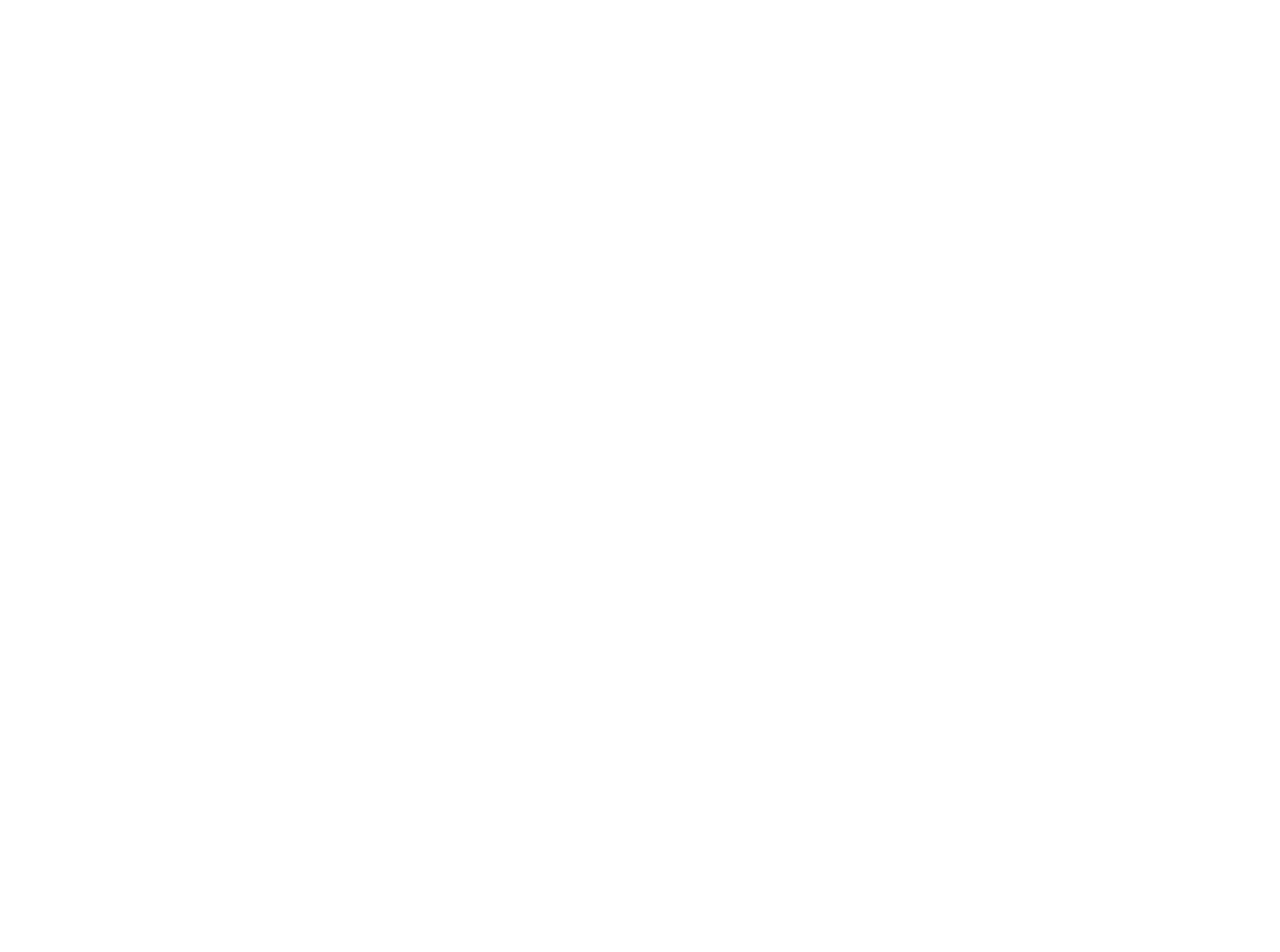
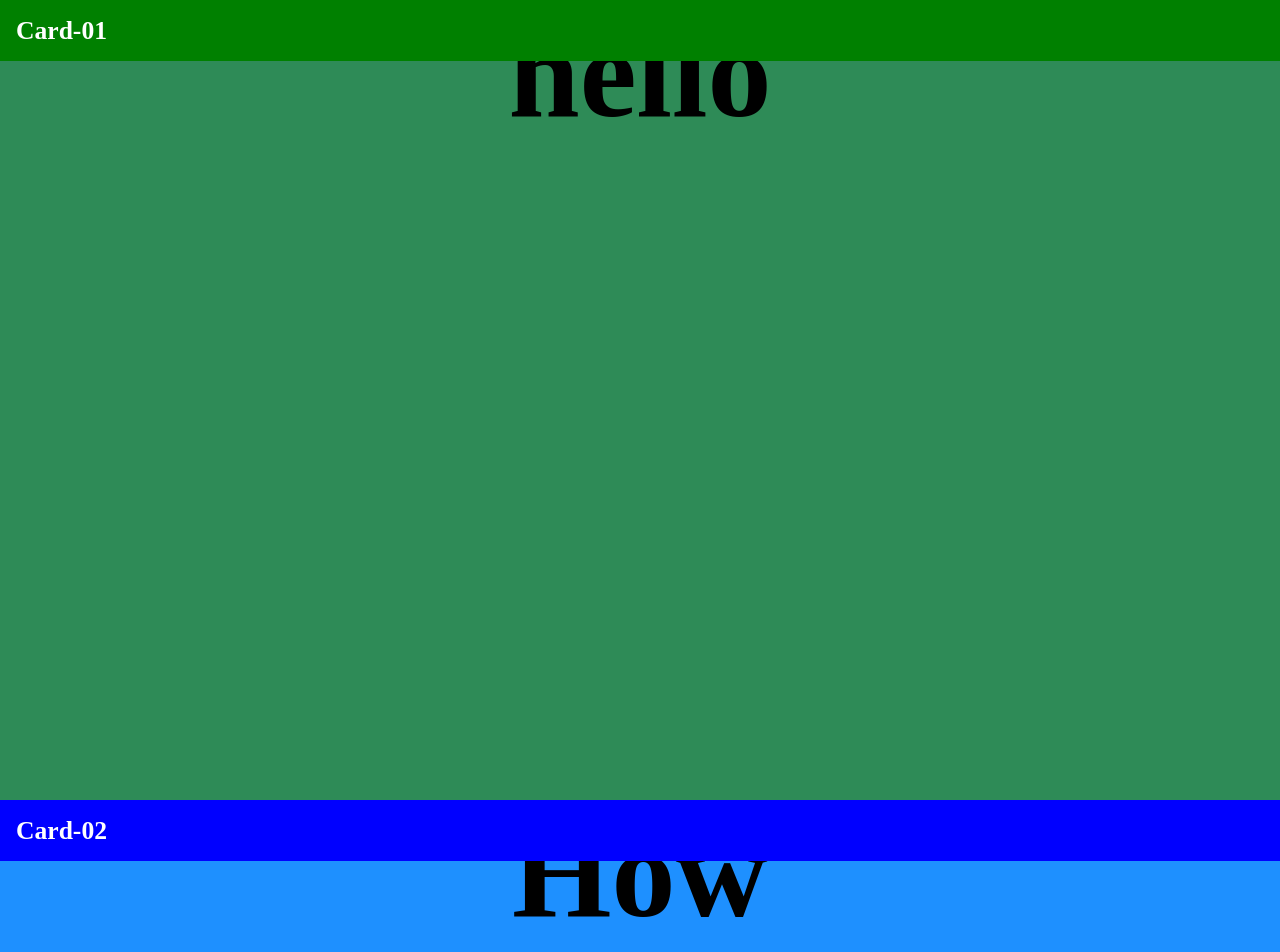
Before and after one commit to Thisarakavishka/Assignment_03, a plain HTML site: page CASE_04/index.html in a window 1280 px wide. Shown: the top 952 px of the page. Before the commit the page ends 800 px from the top, so only its background shows below. Drawn offline with Linux system fonts and the light colour scheme.

Commit message:
CASE_04 done

```diff
--- a/CASE_04/assets/css/style.css
+++ b/CASE_04/assets/css/style.css
@@ -0,0 +1,66 @@
+.section-div{
+    position: relative;
+    height: 100vh;
+    width: 100%;
+}
+
+.card-head{
+    padding: 2vh;
+    font-size: 2vw;
+    color: white;
+    font-weight: 600;
+    z-index: 10;
+}
+
+.card-body{
+    position: absolute;
+    width: fit-content;
+    height: fit-content;
+    top: 0;
+    border: 0;
+    left: 0;
+    right: 0;
+    margin: auto;
+    font-size: 10vw;
+    font-weight: 600;
+}
+
+.section-div-1{
+    background-color: seagreen;
+}
+
+.card-head-1{
+    position: sticky;
+    top: 0;
+    background-color: green;
+}
+
+.section-div-2{
+    background-color: dodgerblue;
+}
+
+.card-head-2{
+    position: sticky;
+    top: 0;
+    background-color: blue;
+}
+
+.section-div-3{
+    background-color: red;
+}
+
+.card-head-3{
+    position: sticky;
+    top: 0;
+    background-color: darkred;
+}
+
+.section-div-4{
+    background-color: orange;
+}
+
+.card-head-4{
+    position: sticky;
+    top: 0;
+    background-color: darkorange;
+}
--- a/CASE_04/index.html
+++ b/CASE_04/index.html
@@ -3,10 +3,43 @@
 <head>
     <meta charset="UTF-8">
     <title>CASE_04</title>
-  <link rel="stylesheet" href="assets/css/normalize.css">
-  <link rel="stylesheet" href="assets/css/style.css">
+    <link rel="stylesheet" href="assets/css/normalize.css">
+    <link rel="stylesheet" href="assets/css/style.css">
 </head>
 <body>
+<div class="section-div section-div-1">
+    <div class="card-head card-head-1">
+        Card-01
+    </div>
+    <div class="card-body">
+        hello
+    </div>
+</div>
 
+<div class="section-div section-div-2">
+    <div class="card-head card-head-2">
+        Card-02
+    </div>
+    <div class="card-body">
+        How
+    </div>
+</div>
+
+<div class="section-div section-div-3">
+    <div class="card-head card-head-3">
+        Card-03
+    </div>
+    <div class="card-body">
+        Are
+    </div>
+</div>
+<div class="section-div section-div-4">
+    <div class="card-head card-head-4">
+        Card-04
+    </div>
+    <div class="card-body">
+        You ?
+    </div>
+</div>
 </body>
 </html>
```
